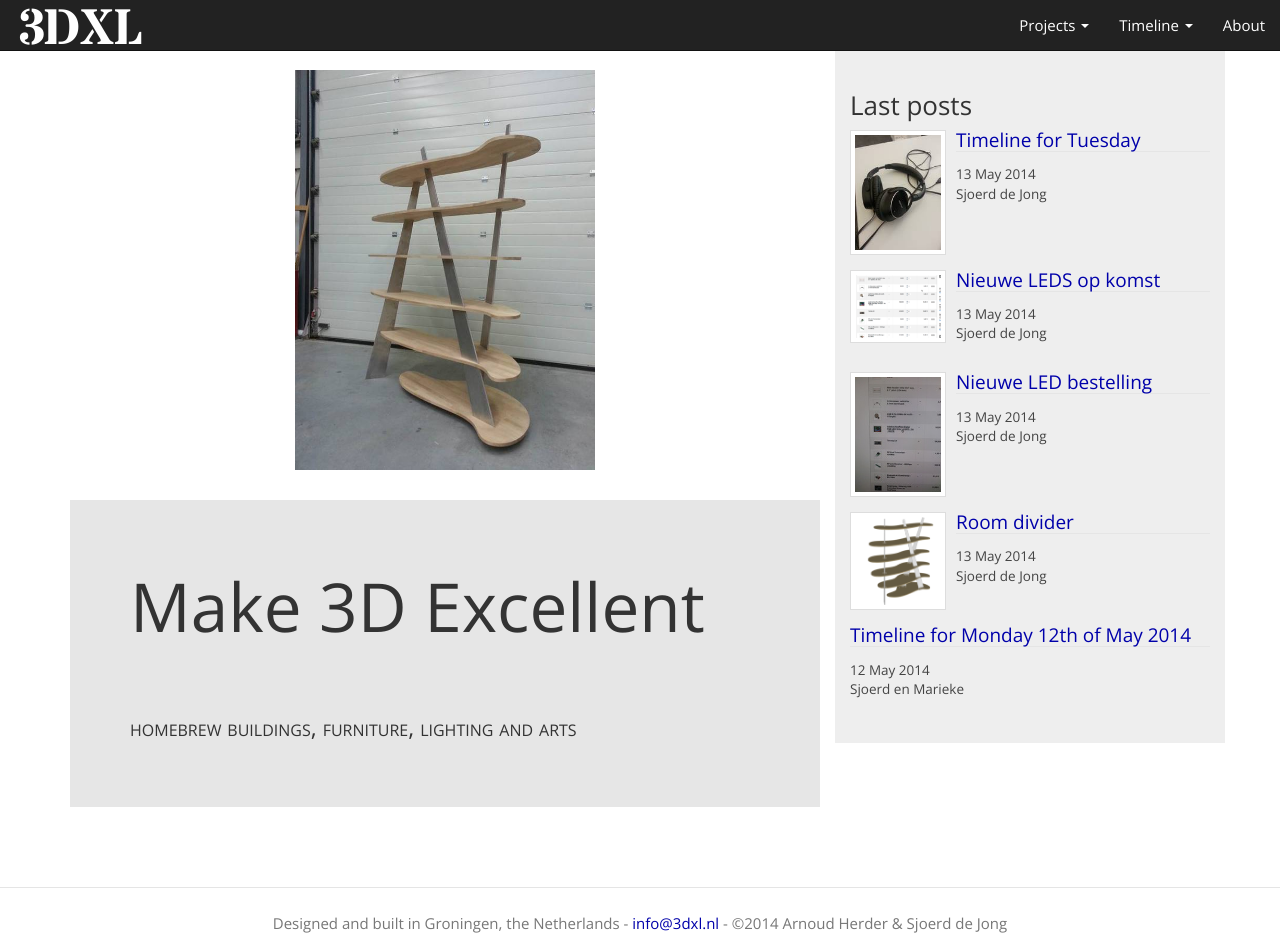
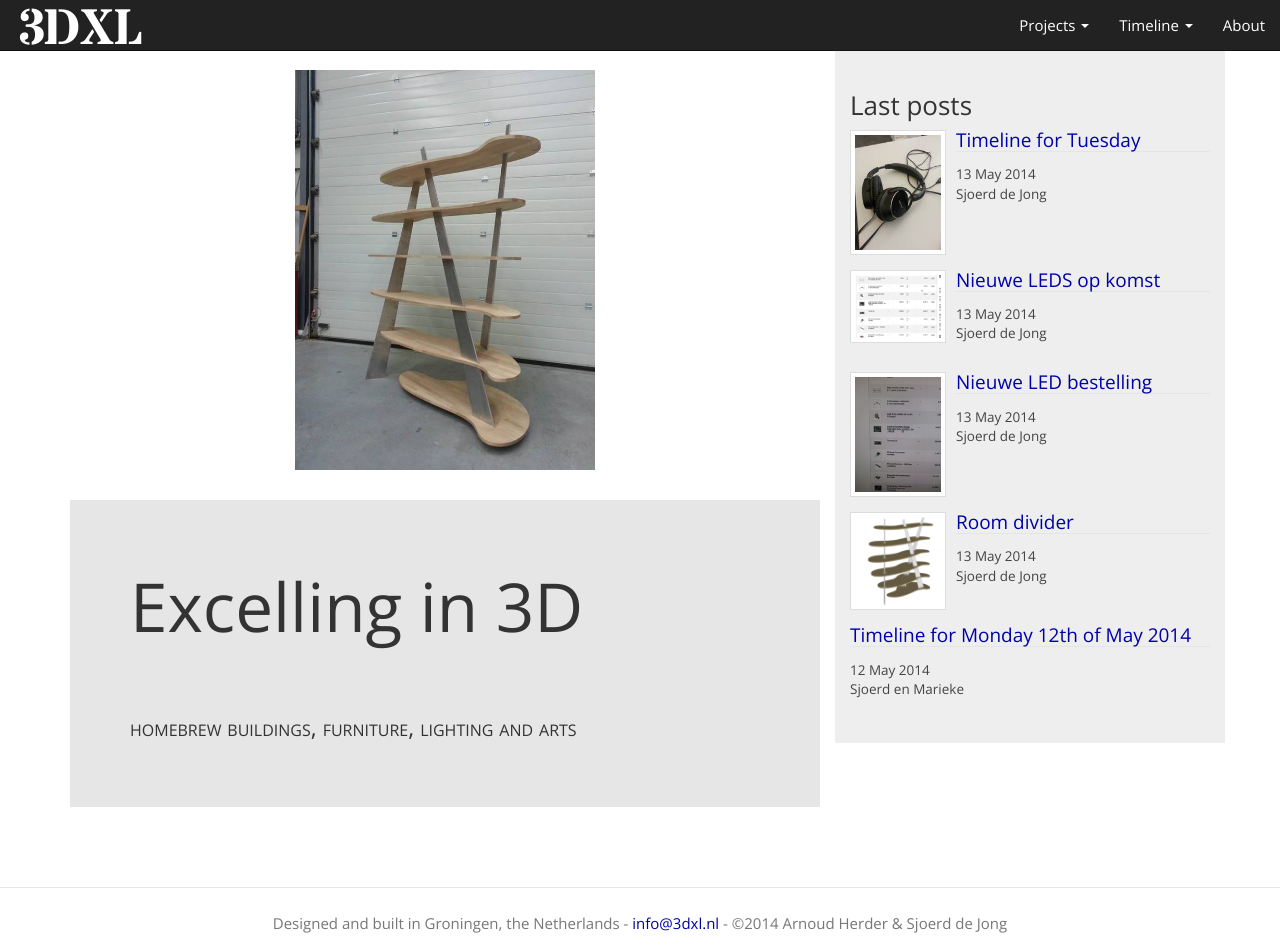
Before and after one commit to 3dxl/3dxl.github.io, a Jekyll site: the page built from index.html, in a window 1280 px wide and 949 px high. Built offline with Jekyll 4.4.1, drawn with Linux system fonts in a browser that asks for light colours; nearby versions of some CDN libraries; Markdown is read by kramdown in place of the engine named in the settings.

```diff
--- a/index.html
+++ b/index.html
@@ -15,6 +15,6 @@
 </div>
 
 <div id="home" class="jumbotron">
-  <h1>Make 3D Excellent</h1>
+  <h1>Excelling in 3D</h1>
   <p style='font-variant:small-caps;'>homebrew buildings, furniture, lighting and arts</p>
 </div>
```
